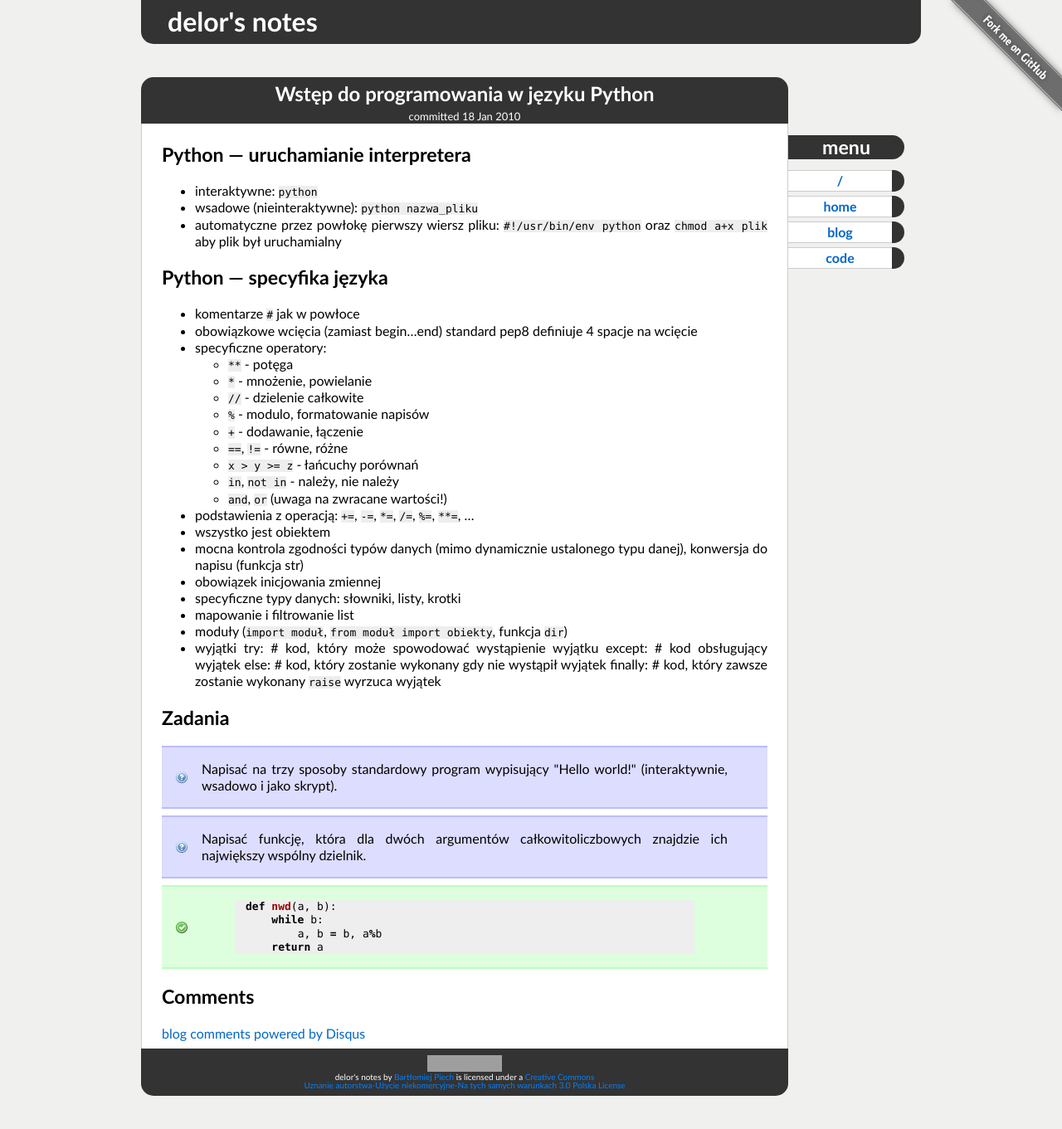
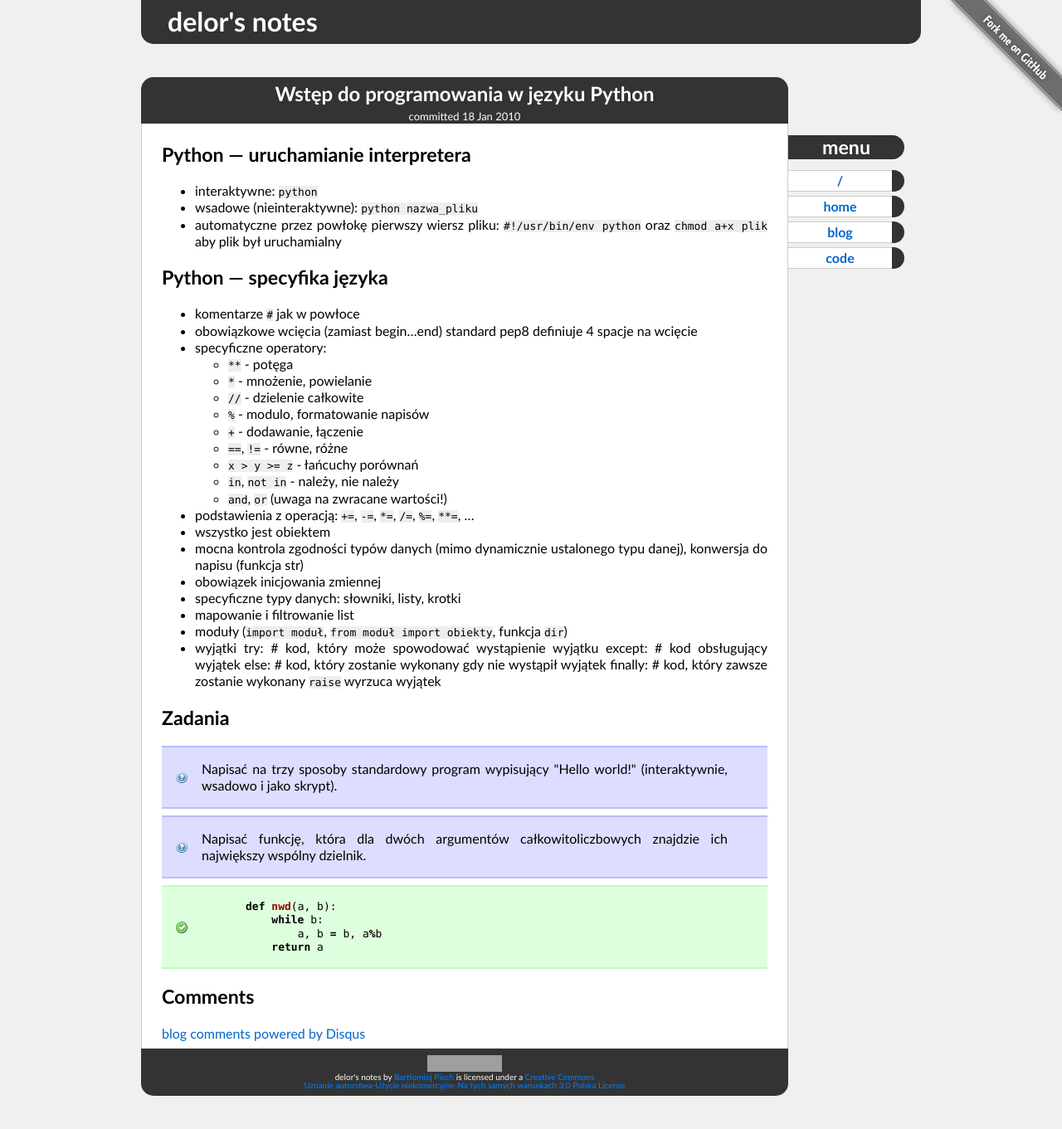
Before and after one commit to delor/delor.github.com, a Jekyll site: the page built from _posts/2010-01-18-wstep-do-programowania-w-jezyku-python.markdown, in a window 1280 px wide. Shown: the whole page at 83% size. Built offline with Jekyll 4.4.1, drawn with Linux system fonts in a browser that asks for light colours; Markdown is read by kramdown in place of the engine named in the settings; comment, search, counter and statistics services are not loaded; grey boxes are pictures that could not be loaded.

Commit message:
pre, code style for question and answer

```diff
--- a/css/styles.css
+++ b/css/styles.css
@@ -83,6 +83,10 @@
     padding: 0 48px;
 }
 
+.question pre, .question code{
+    background-color: #DDDDFF;
+}
+
 .answer {
     background: #DDFFDD url(/img/accept.png) no-repeat scroll 16px center;
     border-style: solid;
@@ -90,6 +94,10 @@
     border-width: 2px 0;
     margin: .5em 0;
     padding: 0 48px;
+}
+
+.answer pre, .answer code {
+    background-color: #DDFFDD;
 }
 
 #menu {
```
